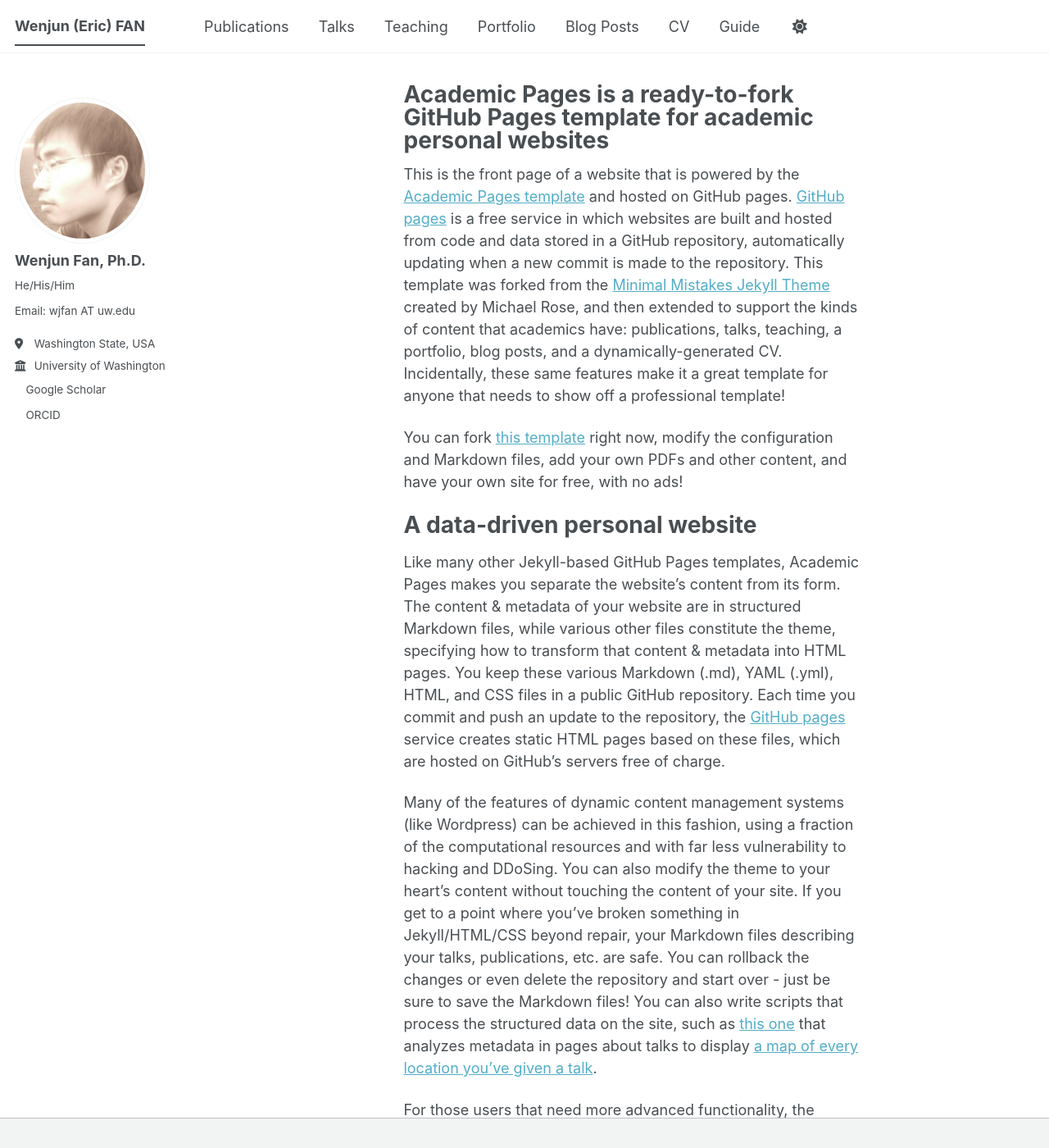
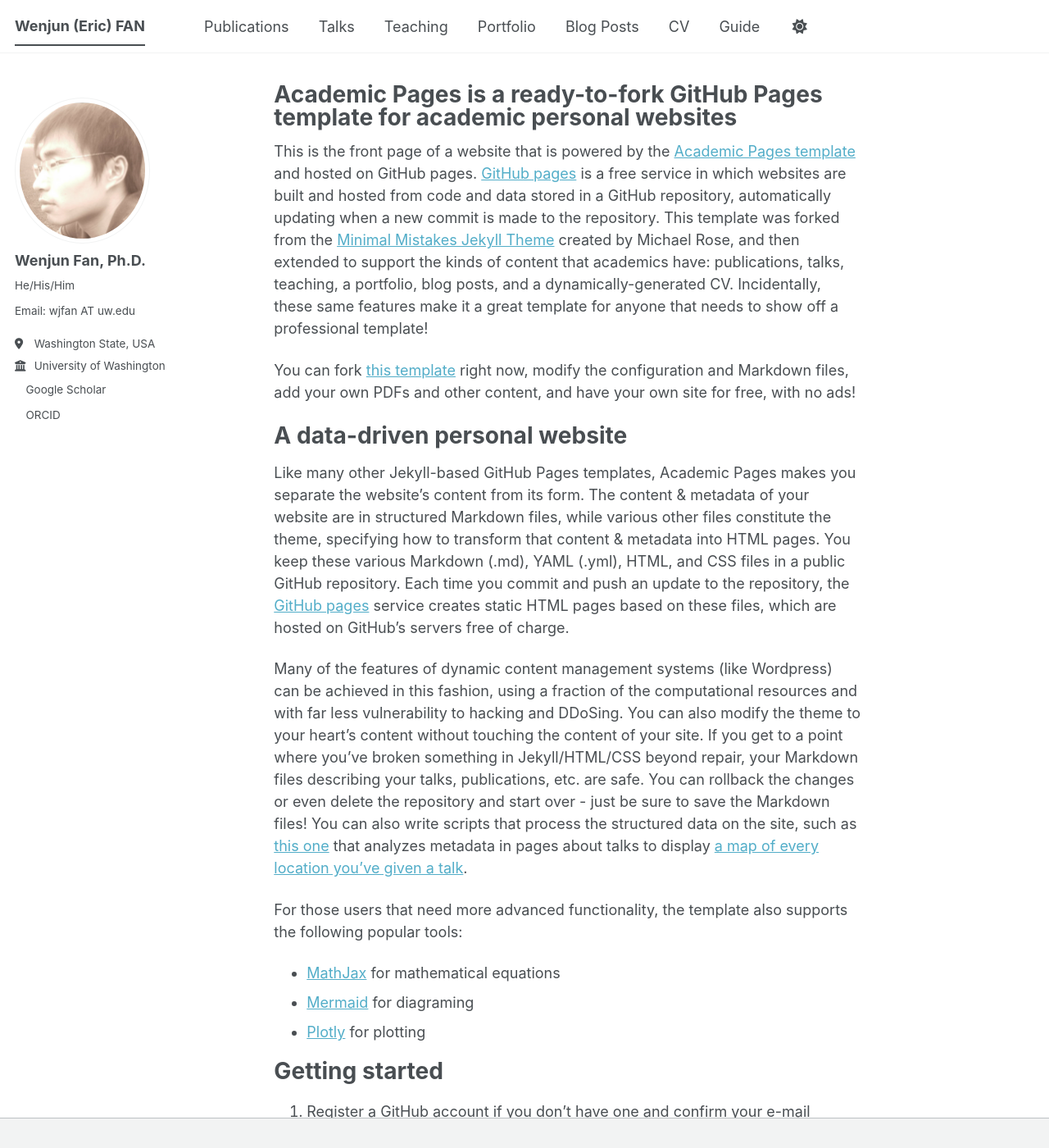
Before and after one commit to fanwj2010/fanwj2010.github.io, a Jekyll site: the page built from _pages/about.md, in a window 1280 px wide and 1400 px high. Shown: the whole window at 82% size. Built offline with Jekyll 4.4.1, drawn with Linux system fonts in a browser that asks for light colours; a script bundle is joined from its source files by our own code; a style sheet for code colours, icons or effects is not loaded.

Commit message:
Update _page.scss

```diff
--- a/_sass/layout/_page.scss
+++ b/_sass/layout/_page.scss
@@ -19,7 +19,7 @@
 .page {
   @include breakpoint($large) {
     @include span(10 of 12 last);
-    @include prefix(2.5 of 12);
+    @include prefix(1 of 12);
     @include suffix(2 of 12);
   }
 
```
